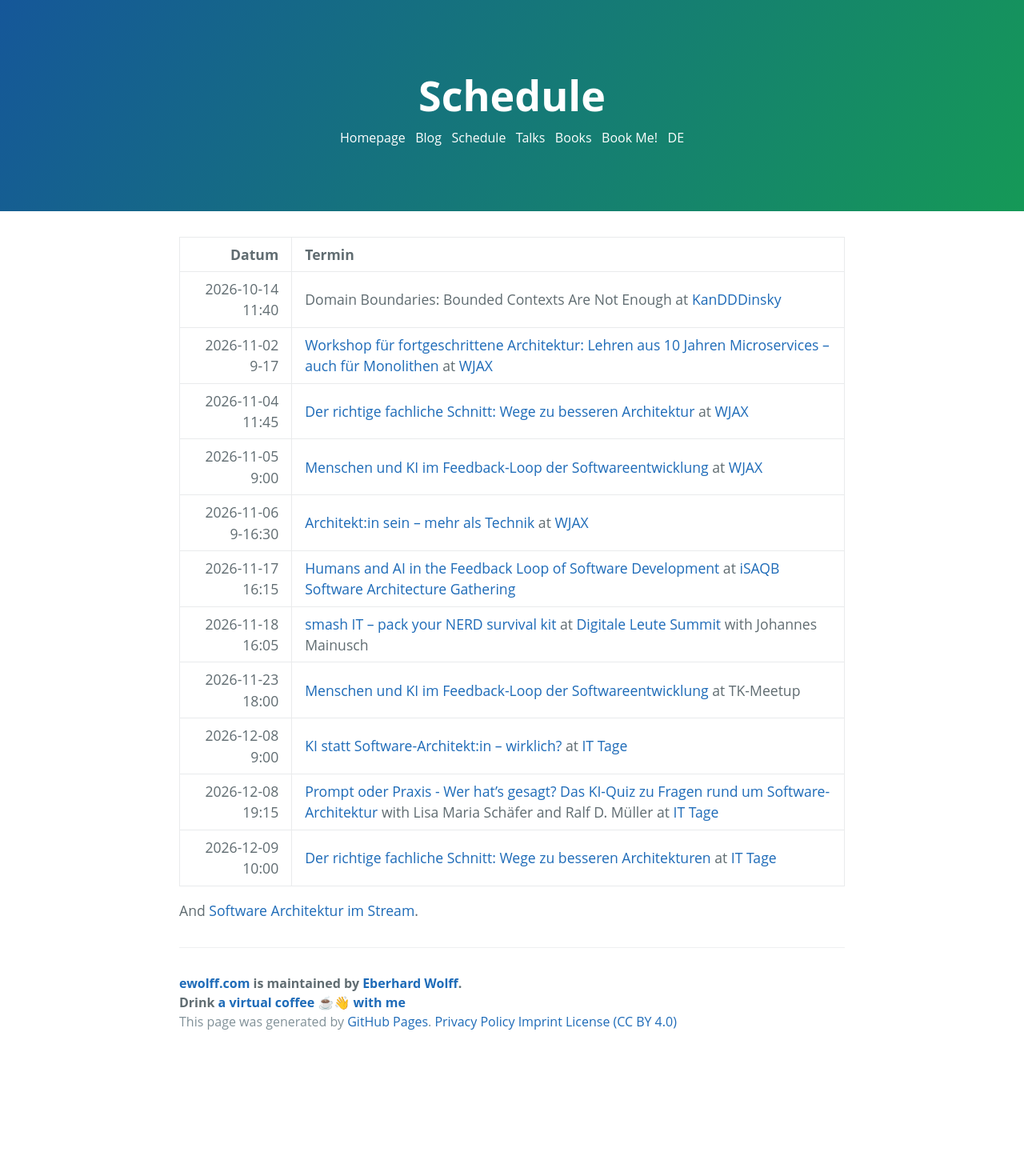
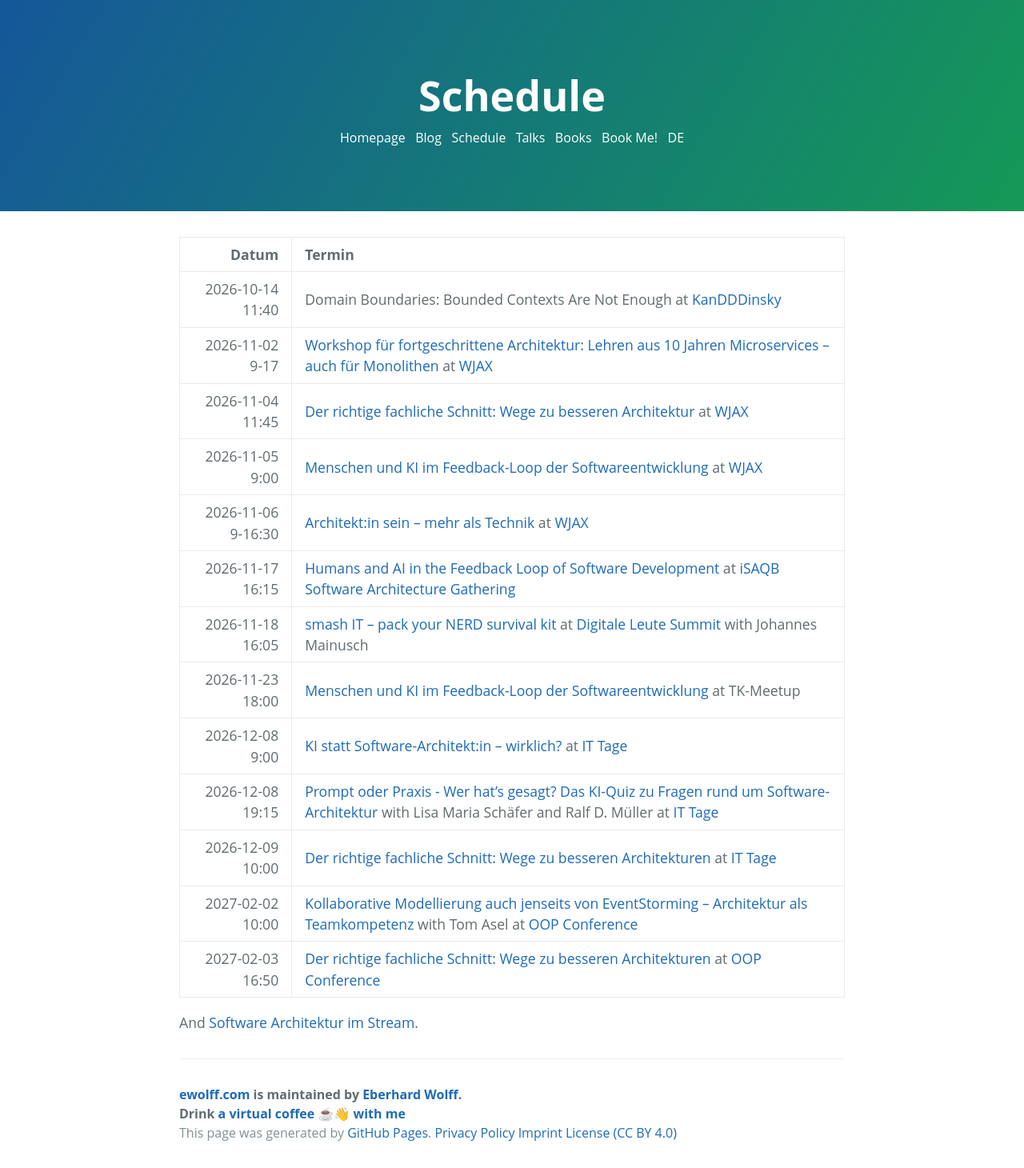
Before and after one commit to ewolff/ewolff.com, a Jekyll site: the page built from schedule.md, in a window 1280 px wide. Shown: the whole page at 80% size. Built offline with Jekyll 4.4.1, drawn with Linux system fonts in a browser that asks for light colours; our own code applies the rules of GitHub Pages for plain Markdown files; before the commit the page ends 1321 px from its top, so only the background shows below that.

Commit message:
OOP eingefügt

```diff
--- a/schedule.md
+++ b/schedule.md
@@ -15,6 +15,7 @@ title: Schedule
 | 2026-12-08 9:00 | [KI statt Software-Architekt:in – wirklich?](https://www.ittage.informatik-aktuell.de/programm/2026/ki-statt-software-architektin-wirklich.html) at [IT Tage](https://www.ittage.informatik-aktuell.de/) |
 | 2026-12-08 19:15 | [Prompt oder Praxis - Wer hat's gesagt? Das KI-Quiz zu Fragen rund um Software-Architektur](https://www.ittage.informatik-aktuell.de/programm/2026/prompt-oder-praxis-wer-hats-gesagt-das-ki-quiz-zu-fragen-rund-um-software-architektur.html) with Lisa Maria Schäfer and Ralf D. Müller at [IT Tage](https://www.ittage.informatik-aktuell.de/) |
 | 2026-12-09 10:00 | [Der richtige fachliche Schnitt: Wege zu besseren Architekturen](https://www.ittage.informatik-aktuell.de/programm/2026/der-richtige-fachliche-schnitt-wege-zu-besseren-architekturen.html) at [IT Tage](https://www.ittage.informatik-aktuell.de/) |
-
+| 2027-02-02 10:00 | [Kollaborative Modellierung auch jenseits von EventStorming – Architektur als Teamkompetenz](https://www.oop-konferenz.de/de/programm/konferenzprogramm/di-3-1) with Tom Asel at [OOP Conference](https://www.oop-konferenz.de) |
+| 2027-02-03 16:50 | [Der richtige fachliche Schnitt: Wege zu besseren Architekturen](https://www.oop-konferenz.de/de/programm/konferenzprogramm/mi-23-1) at [OOP Conference](https://www.oop-konferenz.de) |
 
 And [Software Architektur im Stream](https://software-architektur.tv/).
```
Also changed, not shown: termine.md (+2 -0 lines).
